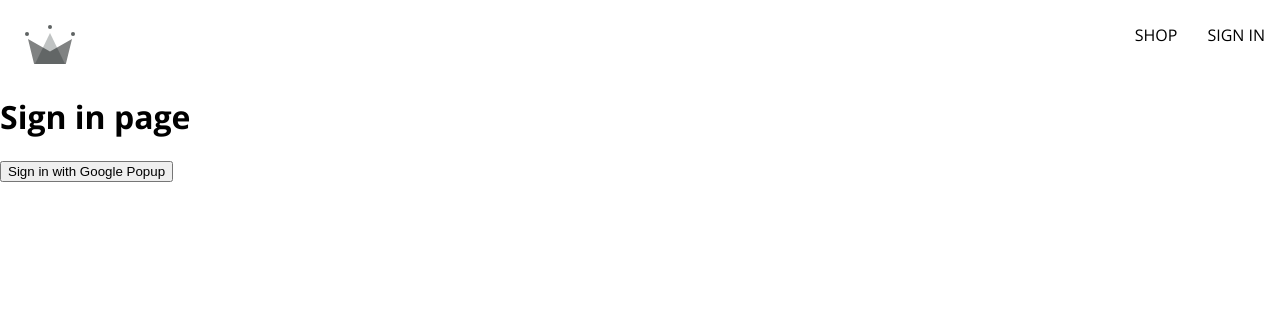
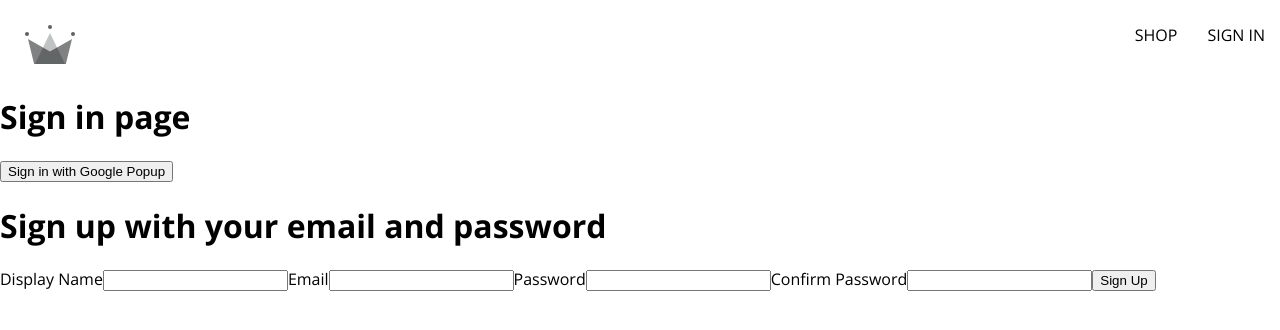
Before and after one commit to occemper/Capstonesh, a React (Vite) app: page /sign-in in a window 1280 px wide. Shown: the top 330 px of the page. Built offline with nearby package versions, Linux system fonts and the light colour scheme.

Commit message:
auth 010

```diff
--- /dev/null
+++ b/src/components/sign-up-form/sign-up-form.component.jsx
@@ -0,0 +1,50 @@
+import { useState } from "react";
+
+const defaultFormFields = {
+    displayName: '',
+    email: '',
+    password: '',
+    confirmPassword: ''
+}
+
+function SignUpForm() {
+    const [formFields, setFormFields] = useState(defaultFormFields);
+    const { displayName, email, password, confirmPassword } = formFields;
+
+    console.log(formFields);
+
+    function handleChange(event) {
+        const { name, value } = event.target;
+
+        setFormFields({ ...formFields, [name]: value })
+    }
+
+    return (
+        <div>
+            <h1>Sign up with your email and password</h1>
+            <form action="" onSubmit={() => { }}>
+                <label >Display Name</label>
+                <input
+                    type="text"
+                    required
+                    onChange={handleChange}
+                    name="displayName"
+                    value={displayName}
+                />
+
+                <label >Email</label>
+                <input type="email" required onChange={handleChange} name="email" value={email} />
+
+                <label >Password</label>
+                <input type="password" required onChange={handleChange} name="password" value={password} />
+
+                <label >Confirm Password</label>
+                <input type="password" required onChange={handleChange} name="confirmPassword" value={confirmPassword} />
+
+                <button type="submit">Sign Up</button>
+            </form>
+        </div>
+    );
+}
+
+export default SignUpForm;
--- a/src/routes/sign-in/sign-in.component.jsx
+++ b/src/routes/sign-in/sign-in.component.jsx
@@ -2,6 +2,8 @@
     createUserDocumentFromAuth,
     signInWithGooglePopup,
 } from "../../utils/firebase/firebase.utils";
+
+import SignUpForm from "../../components/sign-up-form/sign-up-form.component";
 
 function SignIn() {
     async function logGoogleUser() {
@@ -15,6 +17,7 @@
             <button onClick={logGoogleUser}>
                 Sign in with Google Popup
             </button>
+            <SignUpForm />
         </div>
     );
 };
```
